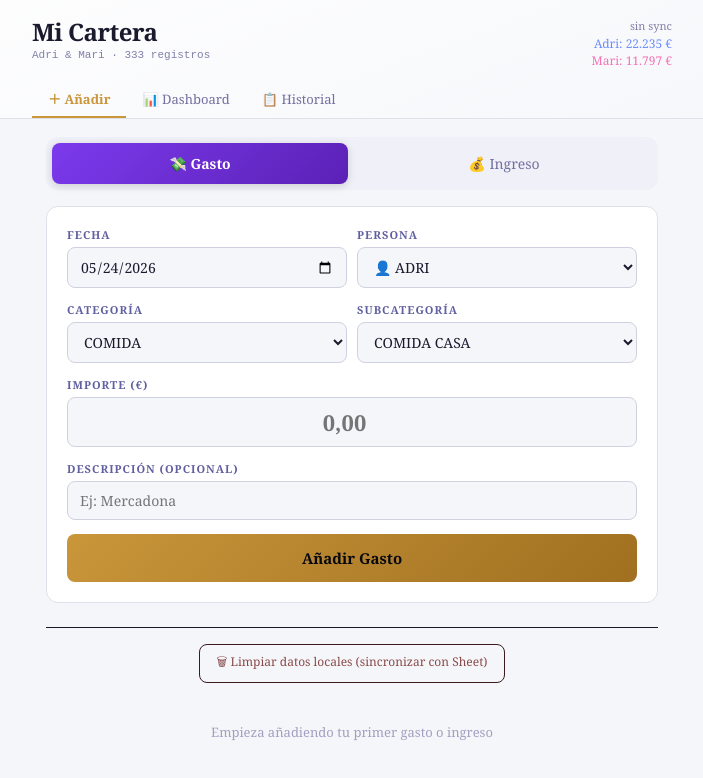
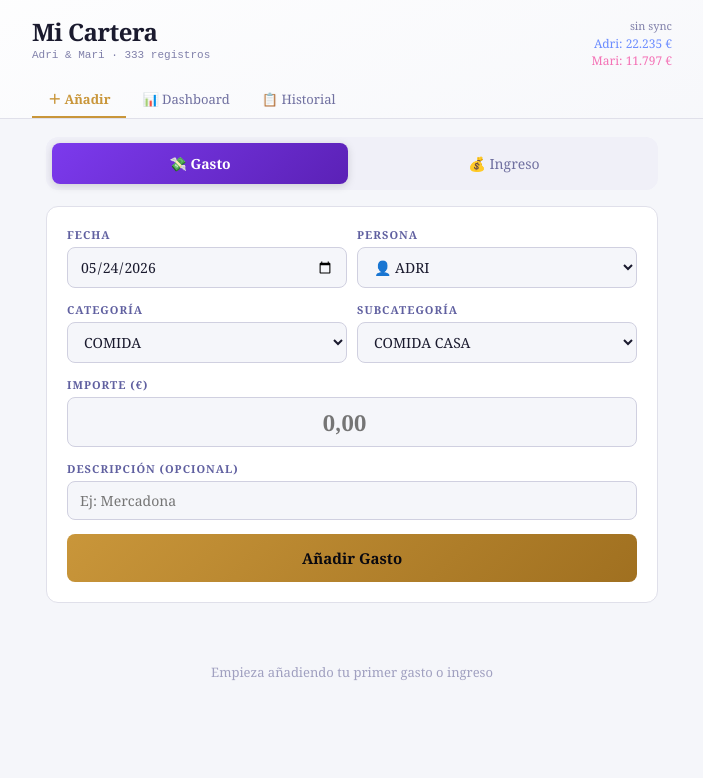
Before and after one commit to arinex8/mi-cartera, a React (Vite) app: page / in a window 1280 px wide. Shown: the top 778 px of the page, without its empty margins (288-991 px from the left). Built offline with nearby package versions, Linux system fonts and the light colour scheme.

Commit message:
Update App.jsx

```diff
--- a/src/App.jsx
+++ b/src/App.jsx
@@ -782,13 +782,7 @@ export default function App() {
               </div>
             )}
 
-            {/* Botón reset */}
-            <div style={{marginTop:24,paddingTop:16,borderTop:"1px solid #181824",textAlign:"center"}}>
-              <button onClick={resetStorage} style={{
-                background:"none",border:"1px solid #3A1A1A",borderRadius:8,
-                padding:"8px 16px",color:"#8A4A4A",fontSize:12,cursor:"pointer",fontFamily:"inherit"
-              }}>🗑 Limpiar datos locales (sincronizar con Sheet)</button>
-            </div>
+
             {recentEntries.length === 0 ? (
               <div style={{color:"#A0A0C0",fontSize:13,textAlign:"center",padding:40}}>
                 Empieza añadiendo tu primer gasto o ingreso
```
